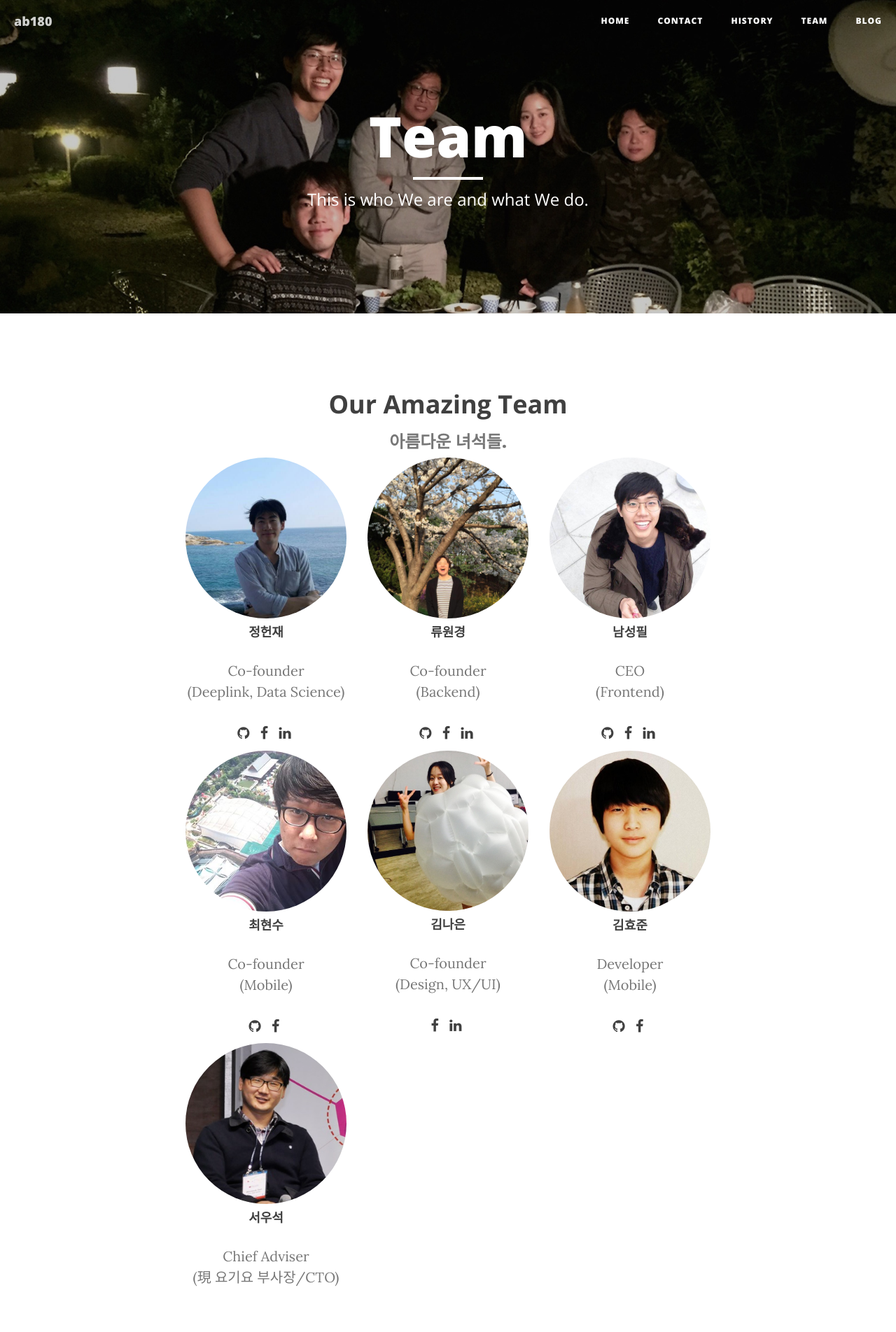
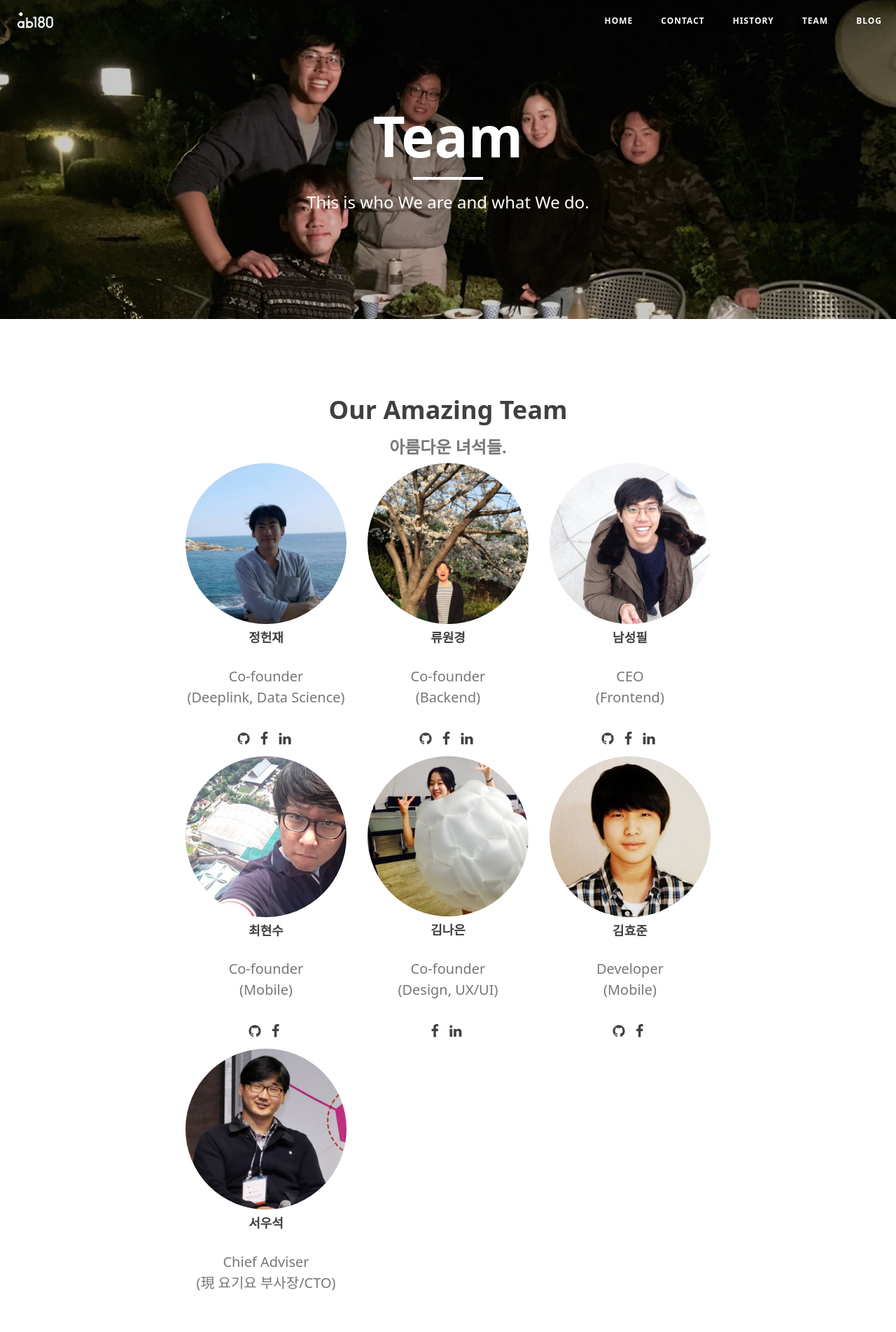
Before and after one commit to ab180/ab180.github.io, a Jekyll site: the page built from team.html, in a window 1280 px wide. Shown: the top 1904 px of the page at 70% size. Built offline with Jekyll 4.4.1, drawn with Linux system fonts in a browser that asks for light colours; nearby versions of some CDN libraries.

Commit message:
reflected designer feedback

```diff
--- a/_config.yml
+++ b/_config.yml
@@ -1,8 +1,10 @@
 # Site settings
 title: ab180
-header-img: img/home-bg.jpg
+logo: "img/img_ab180_transparent_white.png"
+footer-img: "img/img_ab180_footer_777.png"
+header-img: img/home-bg.png
 email: dl_all@udl.io
-description: "Our mission is to collect IN-APP CONTENTS and make it universally accessible and useful."
+description: "ab180의 회사 공식 홈페이지"
 baseurl: ""
 url: "ab180.github.io"
 twitter_username:
--- a/_includes/nav.html
+++ b/_includes/nav.html
@@ -9,7 +9,11 @@
                 <span class="icon-bar"></span>
                 <span class="icon-bar"></span>
             </button>
+            {% if site.logo %}
+            <a href="{{ site.baseurl }}/"><img style="height: 40px; margin: 10px 0; cursor: pointer;" src="{{ site.baseurl}}/{{ site.logo }}" alt="logo_ab180"/></a>
+            {% else %}
             <a class="navbar-brand" href="{{ site.baseurl }}/">{{ site.title }}</a>
+            {% endif %}
         </div>
 
         <!-- Collect the nav links, forms, and other content for toggling -->
--- a/_layouts/page.html
+++ b/_layouts/page.html
@@ -8,7 +8,11 @@ layout: default
         <div class="row">
             <div class="col-lg-8 col-lg-offset-2 col-md-10 col-md-offset-1">
                 <div class="site-heading">
-                    <h1>{% if page.title %}{{ page.title }}{% else %}{{ site.title }}{% endif %}</h1>
+                    {% if page.logo %}
+                    <img src="{{ site.baseurl }}/{{ page.logo }}" class="img-responsive" style="height: 170px; display: block; margin: 0 auto;" alt="logo_ab180"/>
+                    {% else %}
+                    <h1>{{ page.title }}</h1>
+                    {% endif %}
                     <hr class="small">
                     <span class="subheading">{{ page.description }}</span>
                 </div>
--- a/css/clean-blog.css
+++ b/css/clean-blog.css
@@ -1,7 +1,14 @@
+/*!
+ * Clean Blog v1.0.0 (http://startbootstrap.com)
+ * Copyright 2015 Start Bootstrap
+ * Licensed under Apache 2.0 (https://github.com/IronSummitMedia/startbootstrap/blob/gh-pages/LICENSE)
+ */
+
 body {
-  font-family: 'Lora', 'Times New Roman', serif;
+  font-family: 'Noto Sans', 'Times New Roman', serif;
   font-size: 20px;
   color: #404040;
+  font-weight: 400;
 }
 p {
   line-height: 1.5;
@@ -16,8 +23,8 @@ h3,
 h4,
 h5,
 h6 {
-  font-family: 'Open Sans', 'Helvetica Neue', Helvetica, Arial, sans-serif;
-  font-weight: 800;
+  font-family: 'Noto Sans', 'Helvetica Neue', Helvetica, Arial, sans-serif;
+  font-weight: 700;
 }
 a {
   color: #404040;
@@ -47,15 +54,15 @@ hr.small {
   left: 0;
   width: 100%;
   z-index: 3;
-  font-family: 'Open Sans', 'Helvetica Neue', Helvetica, Arial, sans-serif;
+  font-family: 'Noto Sans', 'Helvetica Neue', Helvetica, Arial, sans-serif;
 }
 .navbar-custom .navbar-brand {
-  font-weight: 800;
+  font-weight: 700;
 }
 .navbar-custom .nav li a {
   text-transform: uppercase;
   font-size: 12px;
-  font-weight: 800;
+  font-weight: 700;
   letter-spacing: 1px;
 }
 @media only screen and (min-width: 768px) {
@@ -162,9 +169,9 @@ hr.small {
 .intro-header .site-heading .subheading,
 .intro-header .page-heading .subheading {
   font-size: 24px;
-  line-height: 1.1;
-  display: block;
-  font-family: 'Open Sans', 'Helvetica Neue', Helvetica, Arial, sans-serif;
+  line-height: 1.1,
+			display: block;
+  font-family: 'Noto Sans', 'Helvetica Neue', Helvetica, Arial, sans-serif;
   font-weight: 300;
   margin: 10px 0 0;
 }
@@ -183,13 +190,13 @@ hr.small {
   display: block;
 }
 .intro-header .post-heading .subheading {
-  font-family: 'Open Sans', 'Helvetica Neue', Helvetica, Arial, sans-serif;
+  font-family: 'Noto Sans', 'Helvetica Neue', Helvetica, Arial, sans-serif;
   font-size: 24px;
   margin: 10px 0 30px;
   font-weight: 600;
 }
 .intro-header .post-heading .meta {
-  font-family: 'Lora', 'Times New Roman', serif;
+  font-family: 'Noto Sans', 'Times New Roman', serif;
   font-style: italic;
   font-weight: 300;
   font-size: 20px;
@@ -321,10 +328,10 @@ form .row:first-child .floating-label-form-group {
   border-top: 1px solid #eeeeee;
 }
 .btn {
-  font-family: 'Open Sans', 'Helvetica Neue', Helvetica, Arial, sans-serif;
+  font-family: 'Noto Sans', 'Helvetica Neue', Helvetica, Arial, sans-serif;
   text-transform: uppercase;
   font-size: 14px;
-  font-weight: 800;
+  font-weight: 700;
   letter-spacing: 1px;
   border-radius: 0;
   padding: 15px 25px;
@@ -344,10 +351,10 @@ form .row:first-child .floating-label-form-group {
 }
 .pager li > a,
 .pager li > span {
-  font-family: 'Open Sans', 'Helvetica Neue', Helvetica, Arial, sans-serif;
+  font-family: 'Noto Sans', 'Helvetica Neue', Helvetica, Arial, sans-serif;
   text-transform: uppercase;
   font-size: 14px;
-  font-weight: 800;
+  font-weight: 700;
   letter-spacing: 1px;
   padding: 10px 5px;
   background-color: white;
--- a/index.html
+++ b/index.html
@@ -1,6 +1,7 @@
 ---
 layout: page
-description: "Our mission is to collect IN-APP CONTENTS and make it universally accessible and useful."
+description: "ab180의 회사 공식 홈페이지"
+logo: "img/img_ab180_negative.png"
 ---
 
 {% for post in paginator.posts %}
```
Also changed, not shown: css/clean-blog.min.css, img/img_ab180_negative.png (added), img/img_ab180_transparent_color.png (added), img/img_ab180_transparent_white.png (added).
